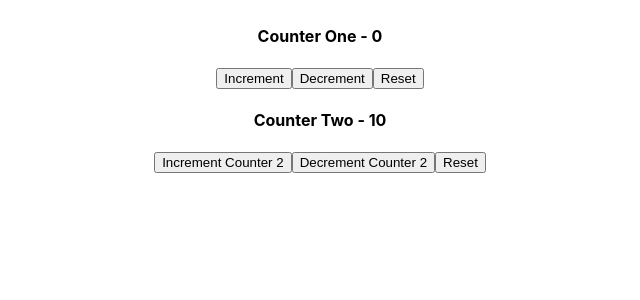
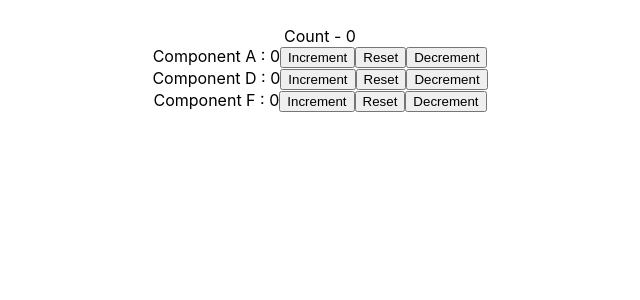
Before and after one commit to GeekShubhamRajput/react-js-learning, a React (Create React App) app: page / in a window 1280 px wide. Shown: the top 300 px of the page, without its empty margins (320-960 px from the left). Built offline with nearby package versions, Linux system fonts and the light colour scheme.

Commit message:
useReducer with useContext
Implement count using useReducer and useContext both

```diff
--- a/src/App.js
+++ b/src/App.js
@@ -1,12 +1,37 @@
-import React from 'react'
+import React, {useReducer} from 'react'
 import './App.css';
-import CounterThree from "./components/CounterThree"
+import ComponentAA from "./components/ComponentAA"
+import ComponentBB from "./components/ComponentBB"
+import ComponentCC from "./components/ComponentCC"
+
+const initialState = 0;
+const reducer=(state, action)=>{
+  switch(action){
+    case 'increment':
+      return state + 1
+    case 'decrement':
+      return state -1
+    case 'reset':
+      return initialState
+    default:
+      return state
+  }
+}
+
+export const CountContext = React.createContext()
 
 function App() {
+  const [counter, dispatch] = useReducer(reducer, initialState)
+
   return(
+    <CountContext.Provider value={{countState: counter, countDispatch: dispatch}}>
     <div className="App">
-      <CounterThree />
+      Count - {counter}
+      <ComponentAA />
+      <ComponentBB />
+      <ComponentCC />
     </div>
+    </CountContext.Provider>
   )
 }
 
--- /dev/null
+++ b/src/components/ComponentAA.js
@@ -0,0 +1,17 @@
+import React, {useContext} from 'react'
+import {CountContext} from "../App"
+
+function ComponentAA(){
+  const countContext = useContext(CountContext)
+
+  return(
+    <div>
+      Component A : {countContext.countState}
+      <button onClick={()=>countContext.countDispatch('increment')}>Increment</button>
+      <button onClick={()=>countContext.countDispatch('reset')}>Reset</button>
+      <button onClick={()=>countContext.countDispatch('decrement')}>Decrement</button>
+    </div>
+  )
+}
+
+export default ComponentAA
--- /dev/null
+++ b/src/components/ComponentBB.js
@@ -0,0 +1,12 @@
+import React from 'react'
+import ComponentDD from "./ComponentDD"
+
+function ComponentBB(){
+  return(
+    <div>
+      <ComponentDD />
+    </div>
+  )
+}
+
+export default ComponentBB
--- /dev/null
+++ b/src/components/ComponentCC.js
@@ -0,0 +1,12 @@
+import React from 'react'
+import ComponentEE from './ComponentEE'
+
+function ComponentCC(){
+  return(
+    <div>
+      <ComponentEE />
+    </div>
+  )
+}
+
+export default ComponentCC
--- /dev/null
+++ b/src/components/ComponentDD.js
@@ -0,0 +1,17 @@
+import React, {useContext} from 'react'
+import {CountContext} from "../App"
+
+function ComponentDD(){
+  const countContext = useContext(CountContext)
+
+  return(
+    <div>
+      Component D : {countContext.countState}
+      <button onClick={()=>countContext.countDispatch('increment')}>Increment</button>
+      <button onClick={()=>countContext.countDispatch('reset')}>Reset</button>
+      <button onClick={()=>countContext.countDispatch('decrement')}>Decrement</button>
+    </div>
+  )
+}
+
+export default ComponentDD
--- /dev/null
+++ b/src/components/ComponentEE.js
@@ -0,0 +1,12 @@
+import React from 'react'
+import ComponentFF from './ComponentFF'
+
+function ComponentEE(){
+  return(
+    <div>
+      <ComponentFF />
+    </div>
+  )
+}
+
+export default ComponentEE
--- /dev/null
+++ b/src/components/ComponentFF.js
@@ -0,0 +1,17 @@
+import React, {useContext} from 'react'
+import {CountContext} from "../App"
+
+function ComponentFF(){
+  const countContext = useContext(CountContext)
+
+  return(
+    <div>
+      Component F : {countContext.countState}
+      <button onClick={()=>countContext.countDispatch('increment')}>Increment</button>
+      <button onClick={()=>countContext.countDispatch('reset')}>Reset</button>
+      <button onClick={()=>countContext.countDispatch('decrement')}>Decrement</button>
+    </div>
+  )
+}
+
+export default ComponentFF
```
